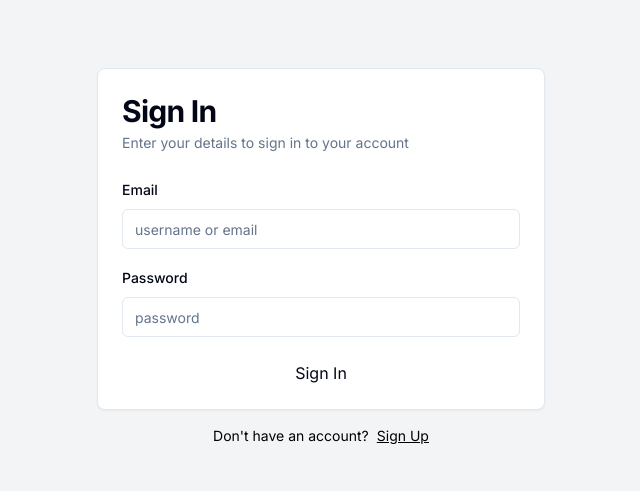
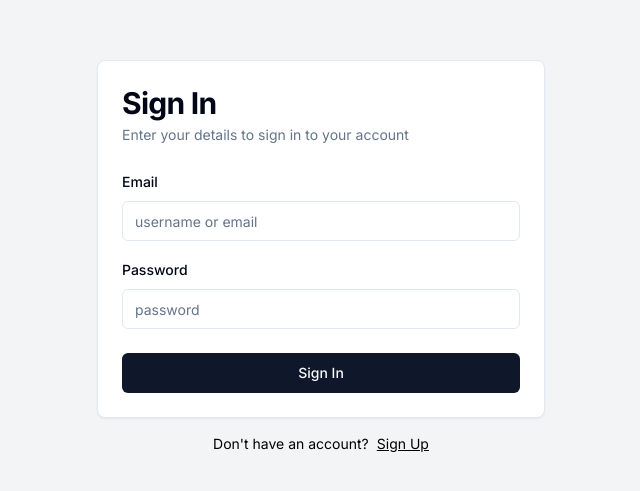
Before and after one commit to rakibul-wdp/coursework-evaluation, a Next.js app in the folder frontend/: page /signin in a window 1280 px wide. Shown: the part 143-634 px from the top of the page, without its empty margins (319-959 px from the left). Built offline with nearby package versions, Linux system fonts and the light colour scheme; no server answers.

Commit message:
update signin form

```diff
--- a/frontend/src/components/forms/SigninForm.jsx
+++ b/frontend/src/components/forms/SigninForm.jsx
@@ -1,6 +1,7 @@
 "use client";
 
 import Link from "next/link";
+import { useFormState } from "react-dom";
 
 import {
   Card,
@@ -11,13 +12,25 @@ import {
   CardTitle,
 } from "@/components/ui/card";
 
+import { loginUserAction } from "@/app/data/actions/auth-actions";
+import { StrapiErrors } from "@/components/custom/StrapiErrors";
+import { SubmitButton } from "@/components/custom/SubmitButton";
+import { ZodErrors } from "@/components/custom/ZodErrors";
 import { Input } from "@/components/ui/input";
 import { Label } from "@/components/ui/label";
 
+const INITIAL_STATE = {
+  zodErrors: null,
+  strapiErrors: null,
+  data: null,
+  message: null,
+};
+
 export function SigninForm() {
+  const [formState, formAction] = useFormState(loginUserAction, INITIAL_STATE);
   return (
     <div className="w-full max-w-md">
-      <form>
+      <form action={formAction}>
         <Card>
           <CardHeader className="space-y-1">
             <CardTitle className="text-3xl font-bold">Sign In</CardTitle>
@@ -34,6 +47,7 @@ export function SigninForm() {
                 type="text"
                 placeholder="username or email"
               />
+              <ZodErrors error={formState?.zodErrors?.identifier} />
             </div>
             <div className="space-y-2">
               <Label htmlFor="password">Password</Label>
@@ -43,10 +57,16 @@ export function SigninForm() {
                 type="password"
                 placeholder="password"
               />
+              <ZodErrors error={formState.zodErrors?.password} />
             </div>
           </CardContent>
           <CardFooter className="flex flex-col">
-            <button className="w-full">Sign In</button>
+            <SubmitButton
+              className="w-full"
+              text="Sign In"
+              loadingText="Loading"
+            />
+            <StrapiErrors error={formState?.strapiErrors} />
           </CardFooter>
         </Card>
         <div className="mt-4 text-center text-sm">
```
